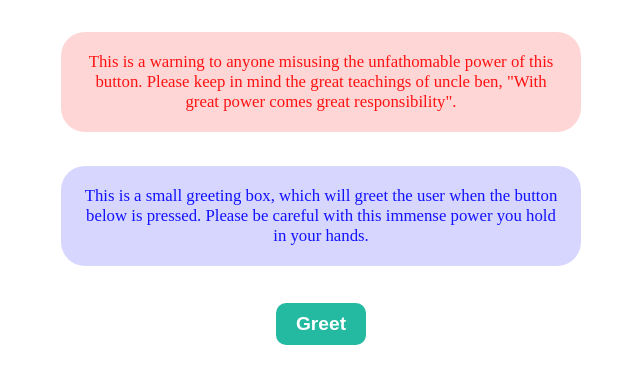
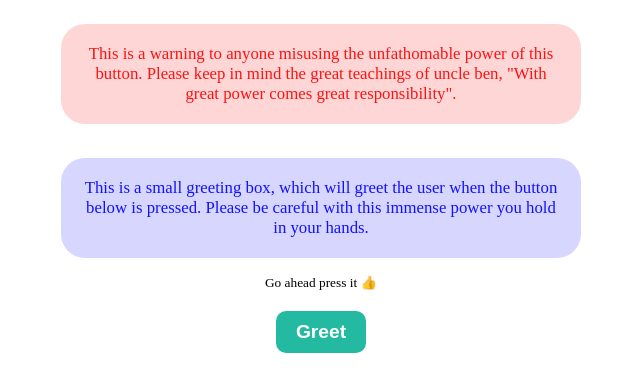
Before and after one commit to 00euclid/git-demo, a plain HTML site: page index.html in a window 1280 px wide. Shown: the part 277-668 px from the top of the page, without its empty margins (319-959 px from the left). Drawn offline with Linux system fonts and the light colour scheme.

Commit message:
Added hooting message

```diff
--- a/index.html
+++ b/index.html
@@ -8,6 +8,7 @@
 			<h1 class="title">Git Demo</h1>
 			<p class="warning">This is a warning to anyone misusing the unfathomable power of this button. Please keep in mind the great teachings of uncle ben, "With great power comes great responsibility".</p>
 			<p class="info">This is a small greeting box, which will greet the user when the button below is pressed. Please be careful with this immense power you hold in your hands.</p>
+			<small>Go ahead press it 👍</small>
 			<button class="greeter">Greet</button>
 		</main>
 		<script src="js/app.js"></script>
```
